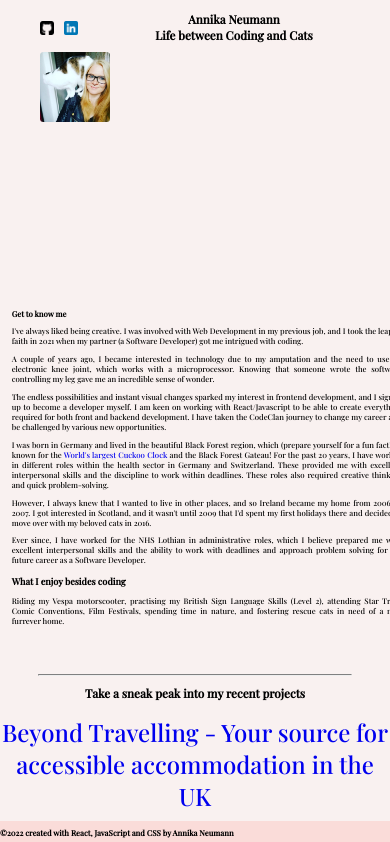
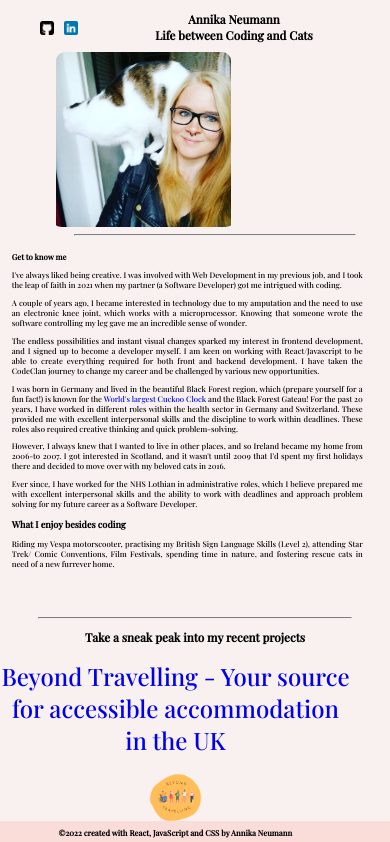
Before and after one commit to AnnikaNeumann/annikaneumann.github.io, a React (Create React App) app: page / in a window 390 px wide. Shown: the top 842 px of the page. Built offline with nearby package versions, Linux system fonts and the light colour scheme.

Commit message:
app more mobile device friendly and aligned, still bit and bobs to do

```diff
--- a/src/App.css
+++ b/src/App.css
@@ -4,6 +4,10 @@
   font-family: 'Playfair Display', serif;
   font-size: 1vw;
   padding-top: 1px;
+}
+
+#root{
+  font-size: 100%;
 }
 
 body{
@@ -61,7 +65,7 @@
 }
 /* project component */
 .flex-projects > div{
-  width: auto;
+  width: 100%;
   height: auto;
 
 }
@@ -77,8 +81,7 @@
 .about {
   text-align: justify;
   padding-left: 3%;
-  padding-top: 5%;
-  margin: 15rem 0;
+  margin: 1rem 0;
   margin-bottom: 3rem;
   height: auto;
   font-size: 2vw;
@@ -94,24 +97,31 @@
   width: 20%;
   float: left;
   position:sticky;
-
+  padding-bottom: 2%;
+  margin-left: 1rem;
 }
 
 /* Responsive layout  - one column layout instead of a two-column layout */
 @media (max-width: 800px) {
   .flex-projects {
     /* flex-direction: column; */
-    width: 100%;
-    flex-basis: 90%;
-
+    width: 90%;
   }
 }
 
 @media (max-width: 800px) {
   .about {
     /* flex-direction: column; */
-    width: 100%;
-    flex-basis: 75%;
+    width: 90%;
+    /* flex-basis: 80%; */
+  }
+}
+
+@media (max-width: 800px) {
+  .annika {
+    /* flex-direction: column; */
+    width: 50%;
+    /* flex-basis: 75%; */
   }
 }
 
@@ -156,7 +166,7 @@
   position: fixed;
   bottom: 0%;
   width: 100%;
-  text-align: center;
+  padding-left: 15%;
 }
 
 hr{
--- a/src/components/Header.js
+++ b/src/components/Header.js
@@ -19,9 +19,12 @@
                     <h1>Annika Neumann<br></br>Life between Coding and Cats</h1>
                     </li>
                     <li>
-                    <div><img className="annika" src={require("../static/annika.png")} alt='annika in a black jacket with her white cat on her shoulder.'/></div>
+                    <div>
+                    <img className="annika" src={require("../static/annika.png")} alt='annika in a black jacket with her white cat on her shoulder.'/>
+                    </div>
+                    </li>
+                    <hr/>
 
-                    </li>
                 </ul>
             </nav>
             </div>
```
